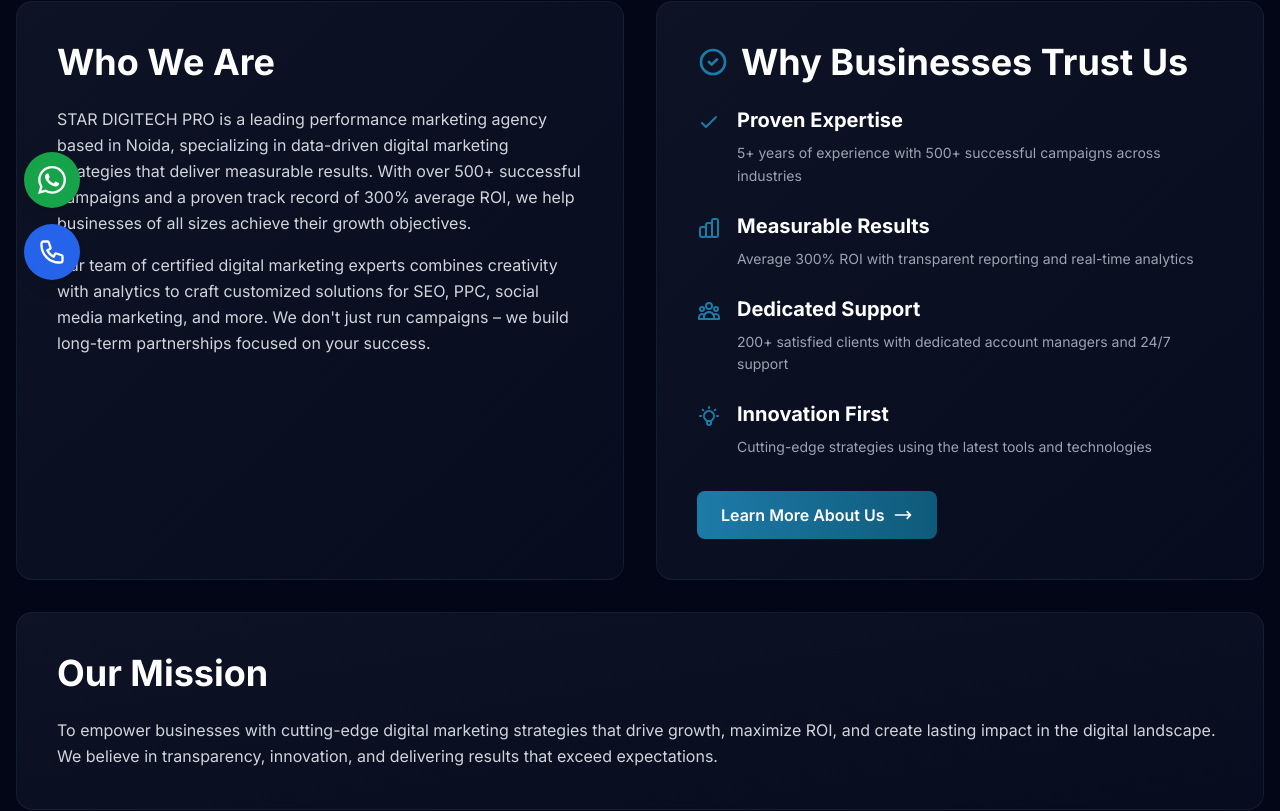
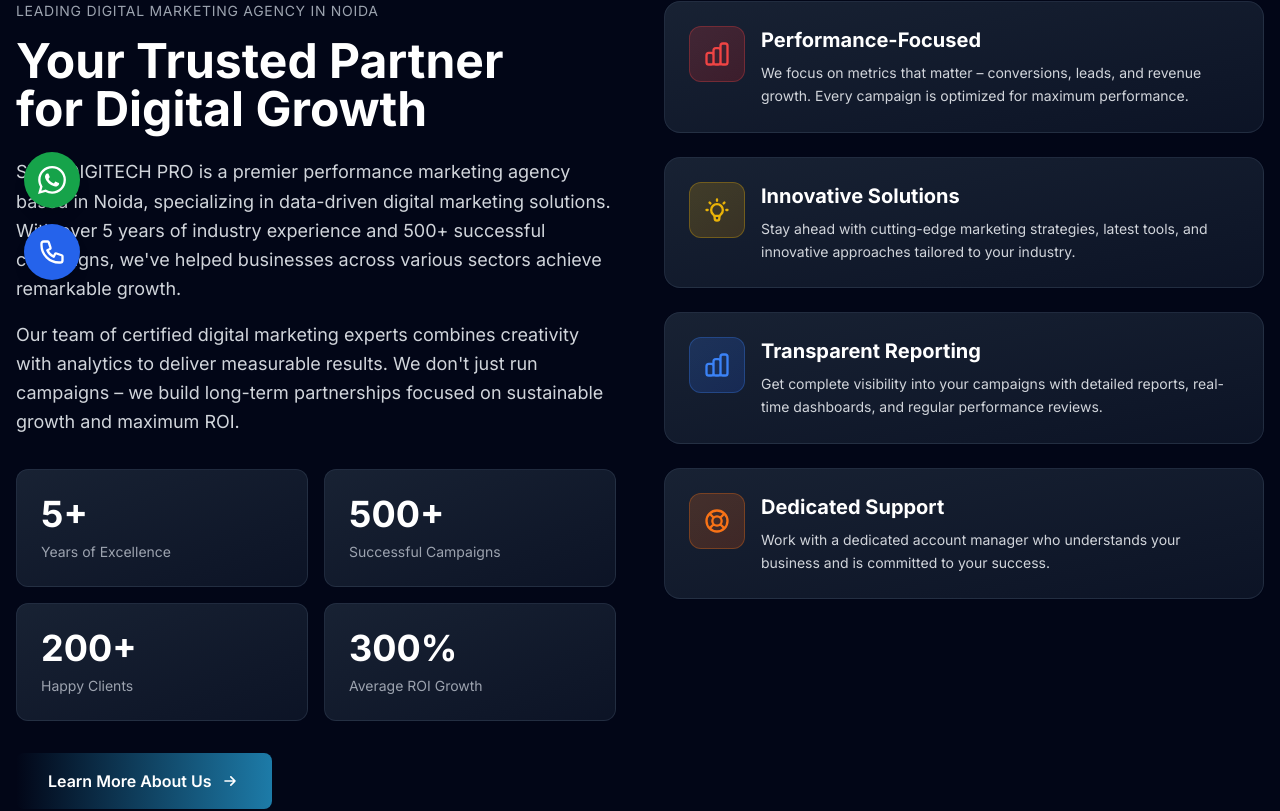
Before and after one commit to anshmydigitalcrown-ui/stardigitechpro, a Next.js app: page /about in a window 1280 px wide. Shown: the part 496-1307 px from the top of the page. Built offline with nearby package versions, Linux system fonts and the light colour scheme.

Commit message:
Move About Us section above FAQ with H2 heading and updated styles

```diff
--- a/app/about/page.tsx
+++ b/app/about/page.tsx
@@ -83,106 +83,6 @@ export default function ServicePage() {
       {/* Your Trusted Partner Section */}
       <section className="py-20 bg-[#020617] overflow-hidden">
         <div className="container mx-auto px-4">
-          {/* Who We Are, Our Mission & Why Businesses Trust Us Section */}
-          <div className="grid grid-cols-1 lg:grid-cols-2 gap-8 mb-16">
-            {/* Who We Are */}
-            <div className="bg-gradient-to-br from-slate-800/40 to-slate-900/40 backdrop-blur-sm p-8 md:p-10 rounded-2xl border border-slate-700/30">
-              <h2 className="text-3xl md:text-4xl font-bold text-white mb-6">Who We Are</h2>
-              <div className="space-y-4">
-                <p className="text-gray-300 text-base leading-relaxed">
-                  STAR DIGITECH PRO is a leading performance marketing agency based in Noida, specializing in data-driven digital marketing strategies that deliver measurable results. With over 500+ successful campaigns and a proven track record of 300% average ROI, we help businesses of all sizes achieve their growth objectives.
-                </p>
-                <p className="text-gray-300 text-base leading-relaxed">
-                  Our team of certified digital marketing experts combines creativity with analytics to craft customized solutions for SEO, PPC, social media marketing, and more. We don't just run campaigns – we build long-term partnerships focused on your success.
-                </p>
-              </div>
-            </div>
-
-            {/* Why Businesses Trust Us */}
-            <div className="bg-gradient-to-br from-slate-800/40 to-slate-900/40 backdrop-blur-sm p-8 md:p-10 rounded-2xl border border-slate-700/30">
-              <h2 className="text-3xl md:text-4xl font-bold text-white mb-6 flex items-center gap-3">
-                <svg className="w-8 h-8 text-[#1d7ba8]" fill="none" stroke="currentColor" viewBox="0 0 24 24">
-                  <path strokeLinecap="round" strokeLinejoin="round" strokeWidth={2} d="M9 12l2 2 4-4m6 2a9 9 0 11-18 0 9 9 0 0118 0z" />
-                </svg>
-                Why Businesses Trust Us
-              </h2>
-              <div className="space-y-6">
-                {/* Proven Expertise */}
-                <div className="flex items-start gap-4">
-                  <svg className="w-6 h-6 text-[#1d7ba8] flex-shrink-0 mt-1" fill="none" stroke="currentColor" viewBox="0 0 24 24">
-                    <path strokeLinecap="round" strokeLinejoin="round" strokeWidth={2} d="M5 13l4 4L19 7" />
-                  </svg>
-                  <div>
-                    <h3 className="text-xl font-bold text-white mb-2">Proven Expertise</h3>
-                    <p className="text-gray-400 text-sm leading-relaxed">
-                      5+ years of experience with 500+ successful campaigns across industries
-                    </p>
-                  </div>
-                </div>
-
-                {/* Measurable Results */}
-                <div className="flex items-start gap-4">
-                  <svg className="w-6 h-6 text-[#1d7ba8] flex-shrink-0 mt-1" fill="none" stroke="currentColor" viewBox="0 0 24 24">
-                    <path strokeLinecap="round" strokeLinejoin="round" strokeWidth={2} d="M9 19v-6a2 2 0 00-2-2H5a2 2 0 00-2 2v6a2 2 0 002 2h2a2 2 0 002-2zm0 0V9a2 2 0 012-2h2a2 2 0 012 2v10m-6 0a2 2 0 002 2h2a2 2 0 002-2m0 0V5a2 2 0 012-2h2a2 2 0 012 2v14a2 2 0 01-2 2h-2a2 2 0 01-2-2z" />
-                  </svg>
-                  <div>
-                    <h3 className="text-xl font-bold text-white mb-2">Measurable Results</h3>
-                    <p className="text-gray-400 text-sm leading-relaxed">
-                      Average 300% ROI with transparent reporting and real-time analytics
-                    </p>
-                  </div>
-                </div>
-
-                {/* Dedicated Support */}
-                <div className="flex items-start gap-4">
-                  <svg className="w-6 h-6 text-[#1d7ba8] flex-shrink-0 mt-1" fill="none" stroke="currentColor" viewBox="0 0 24 24">
-                    <path strokeLinecap="round" strokeLinejoin="round" strokeWidth={2} d="M17 20h5v-2a3 3 0 00-5.356-1.857M17 20H7m10 0v-2c0-.656-.126-1.283-.356-1.857M7 20H2v-2a3 3 0 015.356-1.857M7 20v-2c0-.656.126-1.283.356-1.857m0 0a5.002 5.002 0 019.288 0M15 7a3 3 0 11-6 0 3 3 0 016 0zm6 3a2 2 0 11-4 0 2 2 0 014 0zM7 10a2 2 0 11-4 0 2 2 0 014 0z" />
-                  </svg>
-                  <div>
-                    <h3 className="text-xl font-bold text-white mb-2">Dedicated Support</h3>
-                    <p className="text-gray-400 text-sm leading-relaxed">
-                      200+ satisfied clients with dedicated account managers and 24/7 support
-                    </p>
-                  </div>
-                </div>
-
-                {/* Innovation First */}
-                <div className="flex items-start gap-4">
-                  <svg className="w-6 h-6 text-[#1d7ba8] flex-shrink-0 mt-1" fill="none" stroke="currentColor" viewBox="0 0 24 24">
-                    <path strokeLinecap="round" strokeLinejoin="round" strokeWidth={2} d="M9.663 17h4.673M12 3v1m6.364 1.636l-.707.707M21 12h-1M4 12H3m3.343-5.657l-.707-.707m2.828 9.9a5 5 0 117.072 0l-.548.547A3.374 3.374 0 0014 18.469V19a2 2 0 11-4 0v-.531c0-.895-.356-1.754-.988-2.386l-.548-.547z" />
-                  </svg>
-                  <div>
-                    <h3 className="text-xl font-bold text-white mb-2">Innovation First</h3>
-                    <p className="text-gray-400 text-sm leading-relaxed">
-                      Cutting-edge strategies using the latest tools and technologies
-                    </p>
-                  </div>
-                </div>
-              </div>
-
-              {/* CTA Button */}
-              <div className="mt-8">
-                <Link
-                  href="/contact"
-                  className="inline-flex items-center gap-2 bg-gradient-to-r from-[#1d7ba8] to-[#0f5a7a] text-white font-semibold px-6 py-3 rounded-lg hover:shadow-xl hover:shadow-[#1d7ba8]/30 transition-all duration-300 hover:scale-105"
-                >
-                  Learn More About Us
-                  <svg className="w-5 h-5" fill="none" stroke="currentColor" viewBox="0 0 24 24">
-                    <path strokeLinecap="round" strokeLinejoin="round" strokeWidth={2} d="M17 8l4 4m0 0l-4 4m4-4H3" />
-                  </svg>
-                </Link>
-              </div>
-            </div>
-
-            {/* Our Mission - Full Width Below */}
-            <div className="lg:col-span-2 bg-gradient-to-br from-slate-800/40 to-slate-900/40 backdrop-blur-sm p-8 md:p-10 rounded-2xl border border-slate-700/30">
-              <h2 className="text-3xl md:text-4xl font-bold text-white mb-6">Our Mission</h2>
-              <p className="text-gray-300 text-base leading-relaxed">
-                To empower businesses with cutting-edge digital marketing strategies that drive growth, maximize ROI, and create lasting impact in the digital landscape. We believe in transparency, innovation, and delivering results that exceed expectations.
-              </p>
-            </div>
-          </div>
-
           <div className="flex flex-col lg:flex-row items-start gap-12">
             {/* Left Column - Content */}
             <div className="flex-1">
@@ -565,8 +465,108 @@ export default function ServicePage() {
         </div>
       </section>
 
+      {/* About Us Overview Section */}
+      <section className="py-20 bg-gradient-to-b from-[#020617] to-[#0a1628]">
+        <div className="container mx-auto px-4">
+          {/* Section Header */}
+          <div className="text-center mb-16">
+            <h2 className="text-4xl md:text-5xl font-bold text-white mb-4">About Us</h2>
+            <p className="text-gray-300 text-lg max-w-3xl mx-auto">
+              Learn more about STAR DIGITECH PRO and why businesses trust us
+            </p>
+          </div>
+
+          {/* Content Grid */}
+          <div className="grid grid-cols-1 lg:grid-cols-2 gap-8 max-w-7xl mx-auto">
+            {/* Who We Are */}
+            <div className="group bg-gradient-to-br from-slate-800/60 to-slate-900/60 backdrop-blur-sm p-8 md:p-10 rounded-2xl border border-slate-700/40 hover:border-[#1d7ba8]/50 transition-all duration-300 hover:shadow-xl hover:shadow-[#1d7ba8]/10">
+              <h3 className="text-3xl md:text-4xl font-bold text-white mb-6">Who We Are</h3>
+              <div className="space-y-4">
+                <p className="text-gray-300 text-base leading-relaxed">
+                  STAR DIGITECH PRO is a leading performance marketing agency based in Noida, specializing in data-driven digital marketing strategies that deliver measurable results. With over 500+ successful campaigns and a proven track record of 300% average ROI, we help businesses of all sizes achieve their growth objectives.
+                </p>
+                <p className="text-gray-300 text-base leading-relaxed">
+                  Our team of certified digital marketing experts combines creativity with analytics to craft customized solutions for SEO, PPC, social media marketing, and more. We don't just run campaigns – we build long-term partnerships focused on your success.
+                </p>
+              </div>
+            </div>
+
+            {/* Why Businesses Trust Us */}
+            <div className="group bg-gradient-to-br from-slate-800/60 to-slate-900/60 backdrop-blur-sm p-8 md:p-10 rounded-2xl border border-slate-700/40 hover:border-[#1d7ba8]/50 transition-all duration-300 hover:shadow-xl hover:shadow-[#1d7ba8]/10">
+              <h3 className="text-3xl md:text-4xl font-bold text-white mb-6 flex items-center gap-3">
+                <svg className="w-8 h-8 text-[#1d7ba8]" fill="none" stroke="currentColor" viewBox="0 0 24 24">
+                  <path strokeLinecap="round" strokeLinejoin="round" strokeWidth={2} d="M9 12l2 2 4-4m6 2a9 9 0 11-18 0 9 9 0 0118 0z" />
+                </svg>
+                Why Businesses Trust Us
+              </h3>
+              <div className="space-y-5">
+                {/* Proven Expertise */}
+                <div className="flex items-start gap-4">
+                  <svg className="w-6 h-6 text-[#1d7ba8] flex-shrink-0 mt-1" fill="none" stroke="currentColor" viewBox="0 0 24 24">
+                    <path strokeLinecap="round" strokeLinejoin="round" strokeWidth={2} d="M5 13l4 4L19 7" />
+                  </svg>
+                  <div>
+                    <h4 className="text-lg font-bold text-white mb-1">Proven Expertise</h4>
+                    <p className="text-gray-400 text-sm leading-relaxed">
+                      5+ years of experience with 500+ successful campaigns across industries
+                    </p>
+                  </div>
+                </div>
+
+                {/* Measurable Results */}
+                <div className="flex items-start gap-4">
+                  <svg className="w-6 h-6 text-[#1d7ba8] flex-shrink-0 mt-1" fill="none" stroke="currentColor" viewBox="0 0 24 24">
+                    <path strokeLinecap="round" strokeLinejoin="round" strokeWidth={2} d="M9 19v-6a2 2 0 00-2-2H5a2 2 0 00-2 2v6a2 2 0 002 2h2a2 2 0 002-2zm0 0V9a2 2 0 012-2h2a2 2 0 012 2v10m-6 0a2 2 0 002 2h2a2 2 0 002-2m0 0V5a2 2 0 012-2h2a2 2 0 012 2v14a2 2 0 01-2 2h-2a2 2 0 01-2-2z" />
+                  </svg>
+                  <div>
+                    <h4 className="text-lg font-bold text-white mb-1">Measurable Results</h4>
+                    <p className="text-gray-400 text-sm leading-relaxed">
+                      Average 300% ROI with transparent reporting and real-time analytics
+                    </p>
+                  </div>
+                </div>
+
+                {/* Dedicated Support */}
+                <div className="flex items-start gap-4">
+                  <svg className="w-6 h-6 text-[#1d7ba8] flex-shrink-0 mt-1" fill="none" stroke="currentColor" viewBox="0 0 24 24">
+                    <path strokeLinecap="round" strokeLinejoin="round" strokeWidth={2} d="M17 20h5v-2a3 3 0 00-5.356-1.857M17 20H7m10 0v-2c0-.656-.126-1.283-.356-1.857M7 20H2v-2a3 3 0 015.356-1.857M7 20v-2c0-.656.126-1.283.356-1.857m0 0a5.002 5.002 0 019.288 0M15 7a3 3 0 11-6 0 3 3 0 016 0zm6 3a2 2 0 11-4 0 2 2 0 014 0zM7 10a2 2 0 11-4 0 2 2 0 014 0z" />
+                  </svg>
+                  <div>
+                    <h4 className="text-lg font-bold text-white mb-1">Dedicated Support</h4>
+                    <p className="text-gray-400 text-sm leading-relaxed">
+                      200+ satisfied clients with dedicated account managers and 24/7 support
+                    </p>
+                  </div>
+                </div>
+
+                {/* Innovation First */}
+                <div className="flex items-start gap-4">
+                  <svg className="w-6 h-6 text-[#1d7ba8] flex-shrink-0 mt-1" fill="none" stroke="currentColor" viewBox="0 0 24 24">
+                    <path strokeLinecap="round" strokeLinejoin="round" strokeWidth={2} d="M9.663 17h4.673M12 3v1m6.364 1.636l-.707.707M21 12h-1M4 12H3m3.343-5.657l-.707-.707m2.828 9.9a5 5 0 117.072 0l-.548.547A3.374 3.374 0 0014 18.469V19a2 2 0 11-4 0v-.531c0-.895-.356-1.754-.988-2.386l-.548-.547z" />
+                  </svg>
+                  <div>
+                    <h4 className="text-lg font-bold text-white mb-1">Innovation First</h4>
+                    <p className="text-gray-400 text-sm leading-relaxed">
+                      Cutting-edge strategies using the latest tools and technologies
+                    </p>
+                  </div>
+                </div>
+              </div>
+            </div>
+
+            {/* Our Mission - Full Width Below */}
+            <div className="lg:col-span-2 group bg-gradient-to-br from-slate-800/60 to-slate-900/60 backdrop-blur-sm p-8 md:p-10 rounded-2xl border border-slate-700/40 hover:border-[#1d7ba8]/50 transition-all duration-300 hover:shadow-xl hover:shadow-[#1d7ba8]/10">
+              <h3 className="text-3xl md:text-4xl font-bold text-white mb-6">Our Mission</h3>
+              <p className="text-gray-300 text-base leading-relaxed">
+                To empower businesses with cutting-edge digital marketing strategies that drive growth, maximize ROI, and create lasting impact in the digital landscape. We believe in transparency, innovation, and delivering results that exceed expectations.
+              </p>
+            </div>
+          </div>
+        </div>
+      </section>
+
       {/* FAQ Section */}
-      <section className="py-20 bg-gradient-to-b from-[#020617] to-[#0a1628]">
+      <section className="py-20 bg-gradient-to-b from-[#0a1628] to-[#020617]">
         <div className="container mx-auto px-4">
           <div className="text-center mb-16">
             <p className="text-[#1d7ba8] text-sm uppercase tracking-wider font-semibold mb-4">FAQ</p>
```
